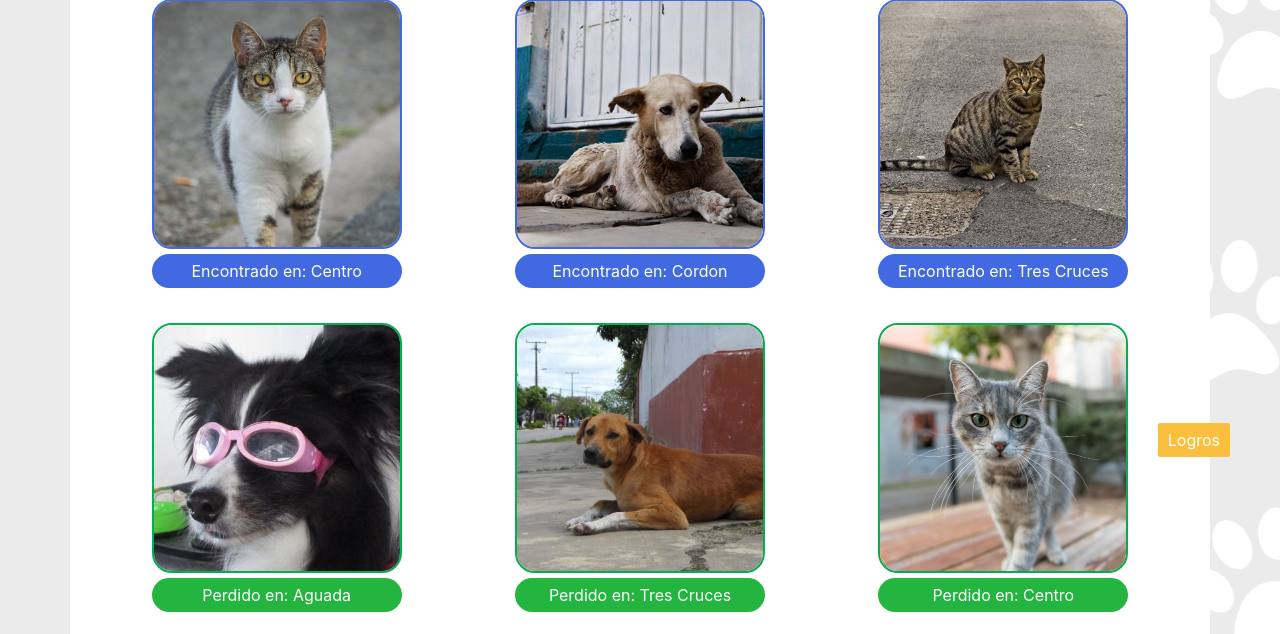
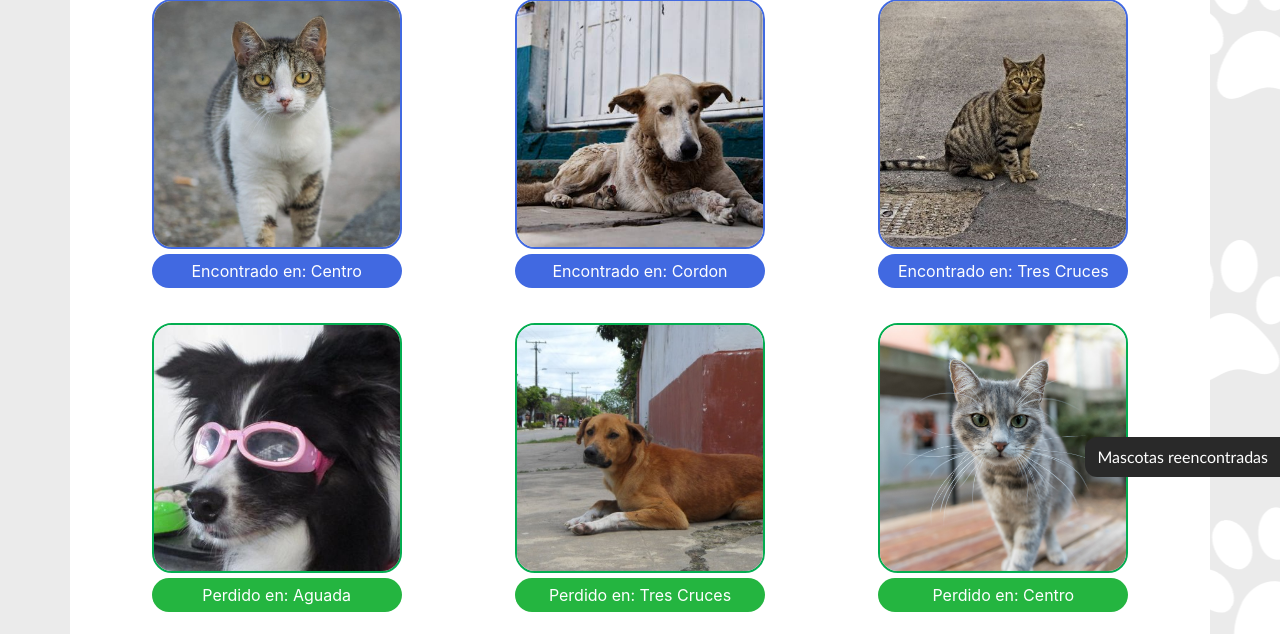
Before and after one commit to Shadowpride/Mascotas-Perdidas.uy, a Django app: page / in a window 1280 px wide. Shown: the part 303-937 px from the top of the page. Run offline with Django 3.2, Linux system fonts and the light colour scheme; data comes from the database, SQL or seed files in the repository; parts of the project's set-up code (start-up, migrations or seed data) failed here and were passed over; some libraries are stand-ins or nearby versions.

Commit message:
prototipo 2 de boton flotante | filtro en cuadricula del historial

```diff
--- a/Mascotasperdidas/Mascotasperdidas/static/css/style.css
+++ b/Mascotasperdidas/Mascotasperdidas/static/css/style.css
@@ -9,25 +9,29 @@ body {
 /*   ------------------   BOTON FLOTANTE   ------------------   */
 
 .botonflotante{
+  font-family: 'Gill Sans', 'Gill Sans MT', Calibri, 'Trebuchet MS', sans-serif;
+
   display: inline-block;
   position: fixed;
-  bottom: 40px;
-  right: 50px;
+  bottom: 20px;
+  right: 0px;
 
-  background-color: rgb(252, 191, 61);
+  background-color: rgb(41, 41, 41);
   color: white;
 
   text-decoration: none;
 
-  padding: 5px 10px;
+  padding: 8px 12px;
 
-  border-radius: 2px;
+  border-radius: 12px 0px 0px 12px;
 }
 
 .botonflotante:hover {
   text-decoration: none;
   color: white;
+  background-color: grey;
 }
+
 
 /*   ------------------   LOGIN Y LOGOUT   ------------------   */
 
--- a/Mascotasperdidas/Mascotasperdidas/templates/home.html
+++ b/Mascotasperdidas/Mascotasperdidas/templates/home.html
@@ -89,7 +89,7 @@
         </div>
     </div>
 
-    <a href="{% url 'historial' %}" class="botonflotante">Logros</a>
+    <a href="{% url 'historial' %}" class="botonflotante">Mascotas reencontradas</a>
 
     {% endblock %}
 
--- a/Mascotasperdidas/Mascotasperdidas/views.py
+++ b/Mascotasperdidas/Mascotasperdidas/views.py
@@ -180,6 +180,7 @@ def Ver_publicacion(request, id):
     }
     return render(request, 'ver_publicacion.html', data)
 
+
 def Ver_historial(request, id):
     publicacion = MascotaPerdida.objects.get(id=id)
     data = {
@@ -209,7 +210,7 @@ def registro_usuario(request):
 
 
 def historial(request):
-    historial = MascotaPerdida.objects.order_by('fecha')                      # <---- mostrar ultimos anuncios al principio
+    historial = MascotaPerdida.objects.filter(estado='FINALIZADO').order_by('-id')                    # <---- mostrar ultimos anuncios al principio
     data = {
         'historial':historial
     }
```
